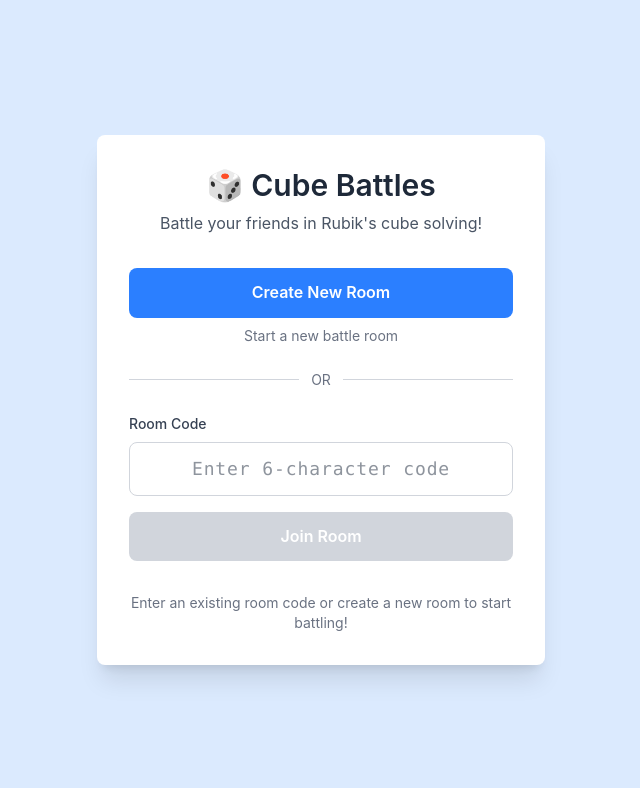
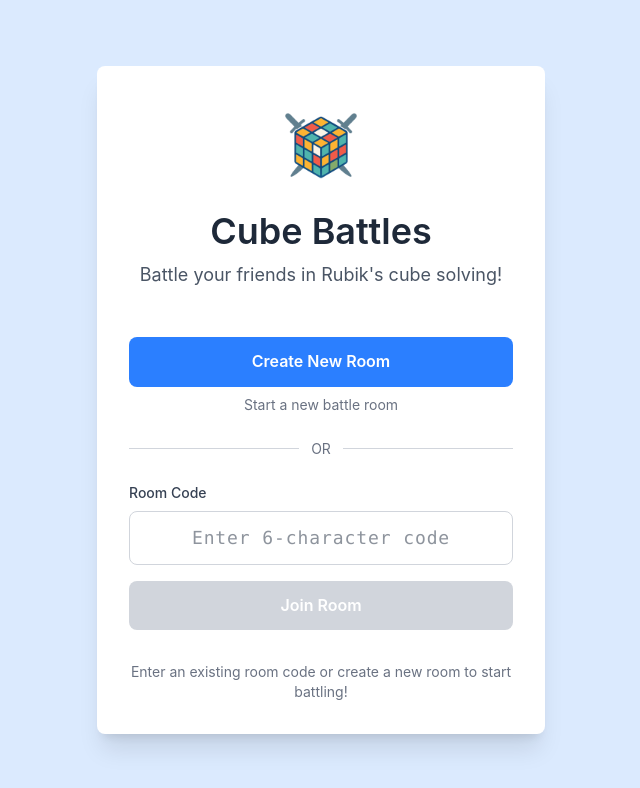
Before and after one commit to azriellee/cube_battles, a React (Vite) app in the folder frontend/: page / in a window 1280 px wide. Shown: the top 788 px of the page, without its empty margins (319-959 px from the left). Built offline with nearby package versions, Linux system fonts and the light colour scheme.

Commit message:
included logo!

```diff
--- a/frontend/index.html
+++ b/frontend/index.html
@@ -2,7 +2,7 @@
 <html lang="en">
   <head>
     <meta charset="UTF-8" />
-    <link rel="icon" type="image/svg+xml" href="/vite.svg" />
+    <link rel="icon" type="image/png" href="/logo/logo.png" />
     <meta name="viewport" content="width=device-width, initial-scale=1.0" />
     <title>Cube Battles</title>
   </head>
--- a/frontend/src/pages/HomePage.jsx
+++ b/frontend/src/pages/HomePage.jsx
@@ -58,11 +58,16 @@ function HomePage() {
     // <div className="min-h-screen flex items-center justify-center bg-gradient-to-br from-blue-500 to-purple-600">
     <div className="min-h-screen flex items-center justify-center bg-blue-100">
       <div className="bg-white rounded-lg shadow-xl p-8 w-full max-w-md">
-        <div className="text-center mb-8">
-          <h1 className="text-3xl font-bold text-gray-800 mb-2">
-            🎲 Cube Battles
+        <div className="text-center mb-12">
+          <img
+            src="/logo/logo.png"
+            alt="Speedcube Battles Logo"
+            className="mx-auto w-24 h-24 mb-4"
+          />
+          <h1 className="text-4xl font-bold text-gray-800 mb-2">
+            Cube Battles
           </h1>
-          <p className="text-gray-600">
+          <p className="text-gray-600 text-lg">
             Battle your friends in Rubik's cube solving!
           </p>
         </div>
--- a/frontend/src/pages/RoomPage.jsx
+++ b/frontend/src/pages/RoomPage.jsx
@@ -953,6 +953,16 @@ function RoomPage() {
       {/* Header */}
       <div className="bg-white shadow-sm border-b">
         <div className="max-w-7xl mx-auto px-4 py-4 flex items-center justify-between">
+          {/* Left Section: Logo + Room Info */}
+          <div className="flex items-center space-x-4">
+            {/* Logo */}
+            <img
+              src="/logo/logo.png"
+              alt="Speedcube Battles Logo"
+              className="w-12 h-12"
+            />
+
+            {/* Room Info */}
             <div>
               <h1 className="text-2xl font-bold text-gray-800">
                 Room: {roomCode}
@@ -963,6 +973,9 @@ function RoomPage() {
                 Ready to battle! 🎲
               </p>
             </div>
+          </div>
+
+          {/* Right Section: Buttons */}
           <div className="flex items-center space-x-3">
             <button
               onClick={() => setShowLeaderboardPopup(true)}
```
Also changed, not shown: frontend/logo/logo.png (added), frontend/logo/old.png (added). Lines whose indentation alone changed are shown as unchanged.
